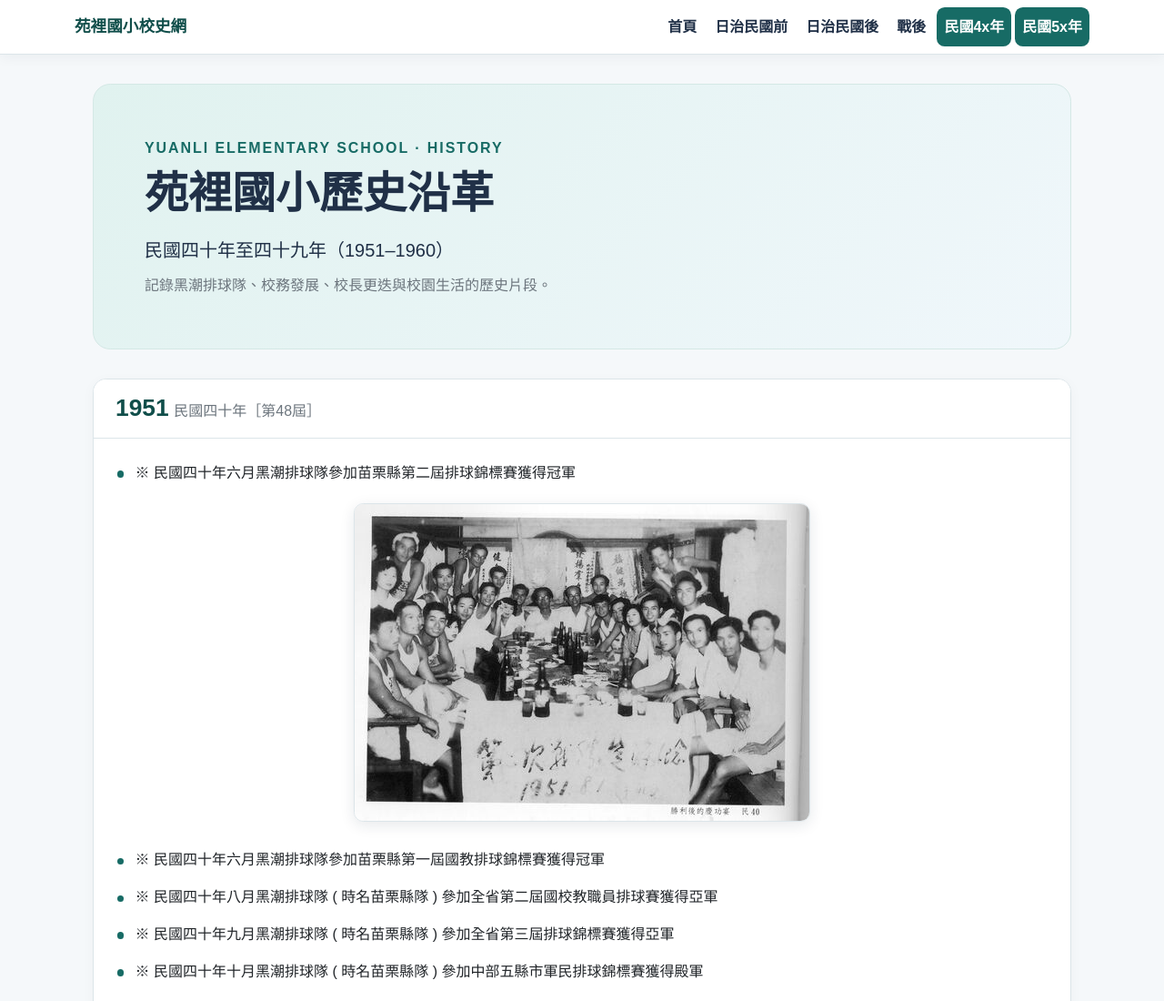
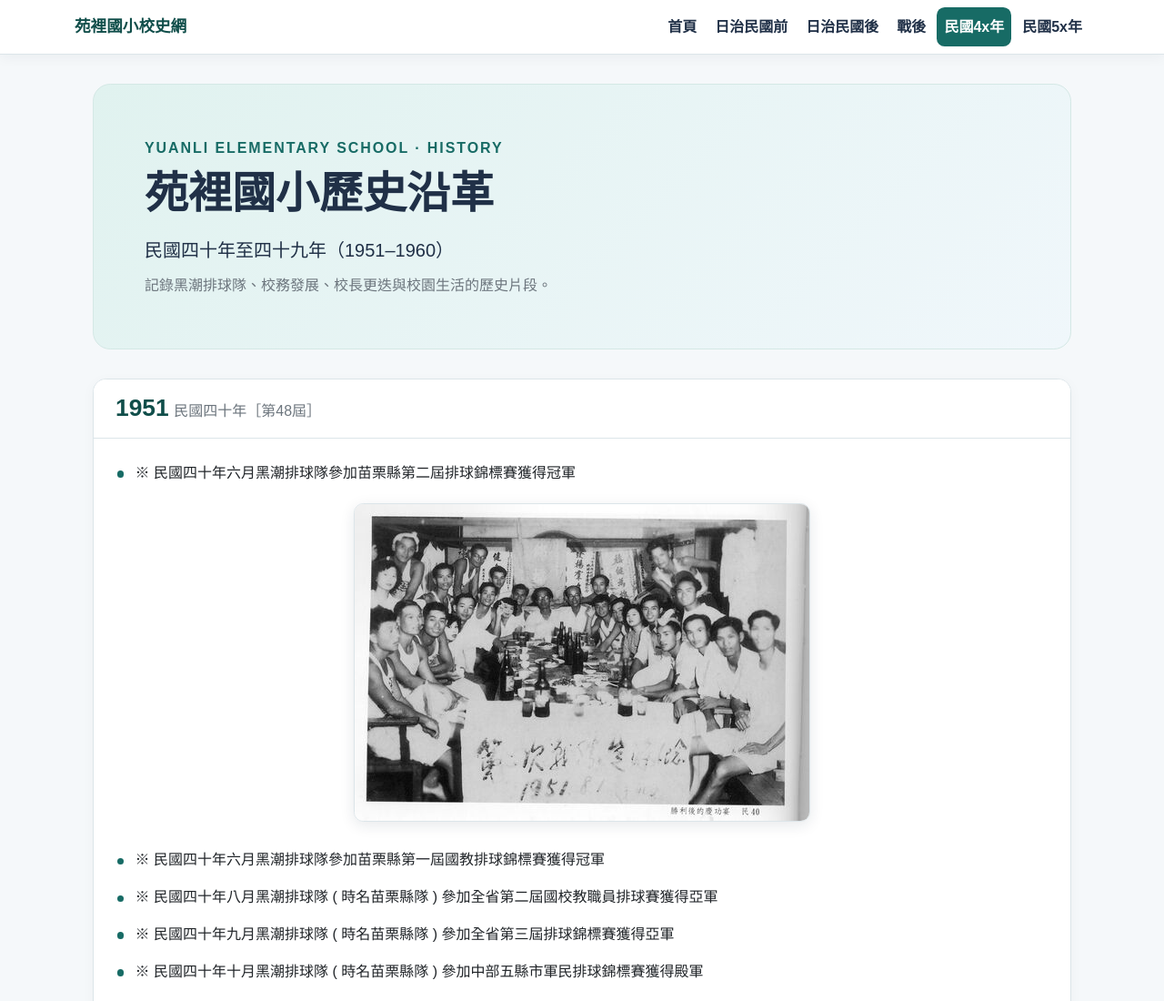
Before and after one commit to kk5438/yles, a plain HTML site: page 4x.html in a window 1280 px wide. Shown: the top 1100 px of the page at 91% size. Drawn offline with nearby package versions, Linux system fonts and the light colour scheme.

Commit message:
Update 4x.html

```diff
--- a/4x.html
+++ b/4x.html
@@ -48,7 +48,7 @@ body{color:var(--ink);background:var(--paper);font-family:"Noto Sans TC","Micros
 <li class="nav-item"><a class="nav-link" href="ajapan.html">日治民國後</a></li>
 <li class="nav-item"><a class="nav-link" href="after.html">戰後</a></li>
 <li class="nav-item"><a class="nav-link active" aria-current="page" href="4x.html">民國4x年</a></li>
-  <li class="nav-item"><a class="nav-link active" href="5x.html">民國5x年</a></li>
+  <li class="nav-item"><a class="nav-link " href="5x.html">民國5x年</a></li>
 </ul></div></div></nav>
 </header>
 <main class="container page-main">
```
